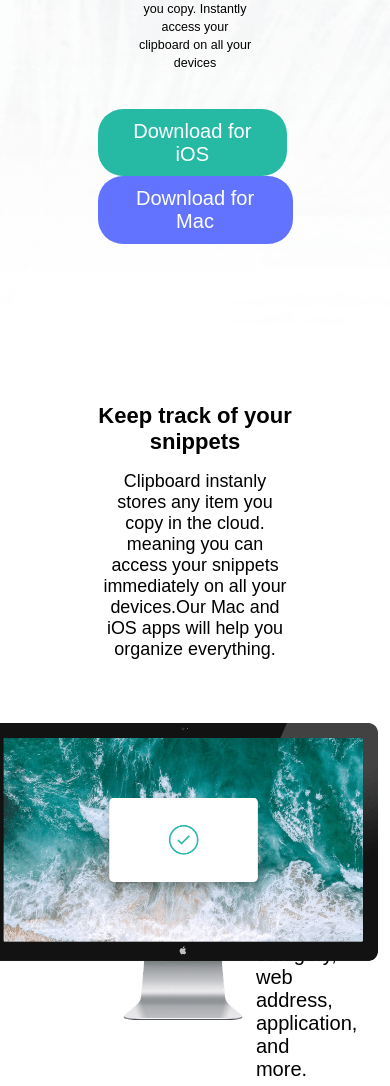
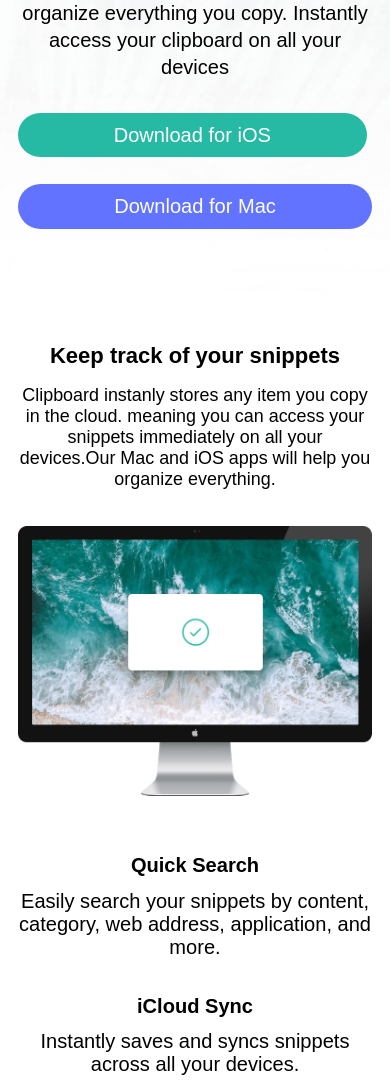
Before and after one commit to gasangw/Clipboard-landing-page, a plain HTML site: page index.html in a window 390 px wide. Shown: the part 374-1460 px from the top of the page. Drawn offline with Linux system fonts and the light colour scheme; a web font is replaced by a local one.

Commit message:
Apply media queries to the first two sections

```diff
--- a/style.css
+++ b/style.css
@@ -197,6 +197,79 @@ img {
   width: 40%;
 }
 
-/* .social-links li:hover {
-  background-color: hsl(233, 100%, 69%);
-} */
+/* media queries for small devices */
+
+@media(max-width: 768px){
+  .content-holder,
+  .intro-section {
+    width: 100%;
+    padding: 1rem 0;
+  }
+
+  .home-container {
+    padding: 1.3rem 1rem 0.5rem 1rem;
+  }
+
+  .logo {
+    padding: 3rem 0 1.9rem 0;
+  }
+
+  .title {
+    font-weight: 700;
+    font-size: 1.3rem;
+  }
+
+  .intro-text {
+    font-size: 1.12rem;
+    width: 100%;
+    line-height: 1.5rem;
+    padding: 0.9rem 0;
+  }
+
+  .btn-holder {
+    display: flex;
+    margin-top: 0.9rem;
+    flex-direction: column;
+    gap: 1.5rem;
+  }
+
+  .track-container {
+    padding: 0 1rem;
+  }
+
+  .snippets-holder {
+    display: flex;
+    position: static;
+    flex-direction: column;
+    gap: 1rem;
+  }
+
+  .computer-img {
+    position: relative;
+    left: 0;
+  }
+
+  .article-wrapper {
+    place-items: center;
+    width: 100%;
+    padding: 1rem 0;
+  }
+
+  .article-wrapper p {
+    text-align: center;
+    padding-top: 0.7rem;
+  }
+
+  .Clipboard-access-section {
+    margin-top: 6rem;
+    padding: 0 1rem;
+  }
+
+  .tool-heading {
+    font-size: 1.7rem;
+    font-weight: 400;
+    padding: 0;
+    margin: 3rem 0 0 0;
+  }
+
+}
```
